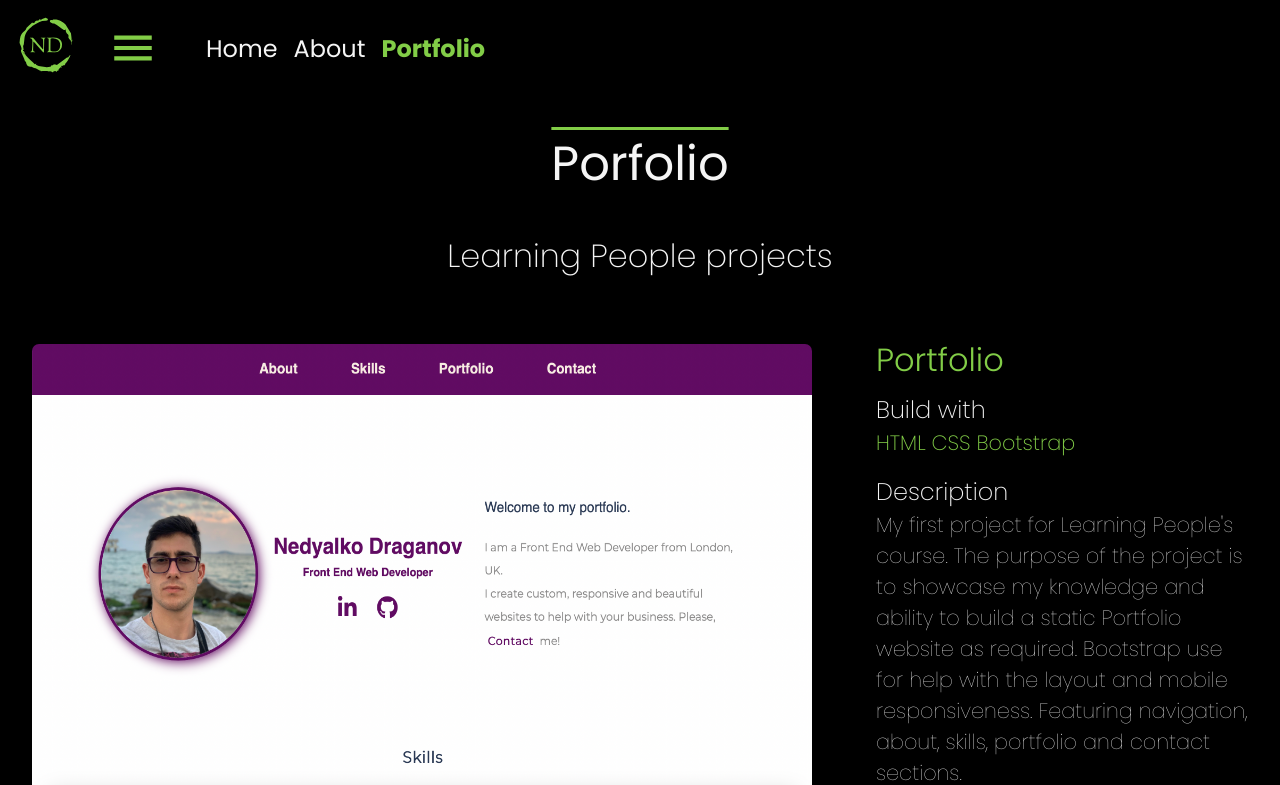
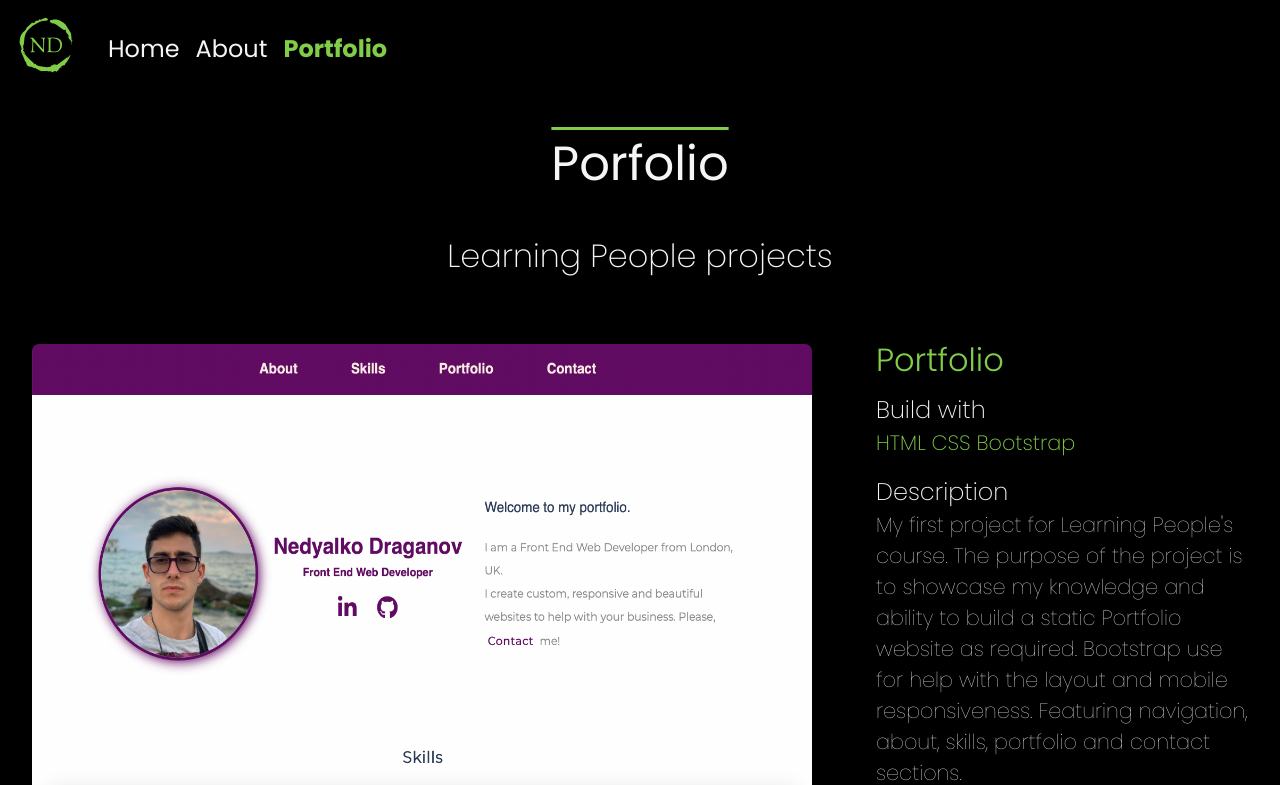
Before and after one commit to NDraganov/nedyalko-draganov, a Next.js app: page /portfolio in a window 1280 px wide. Shown: the top 785 px of the page. Built offline with nearby package versions, Linux system fonts and the light colour scheme.

Commit message:
Fix the appearance of menu icon

```diff
--- a/components/button/button.jsx
+++ b/components/button/button.jsx
@@ -2,10 +2,10 @@ import Link from "next/link";
 
 import classes from "./button.module.css";
 
-const Button = ({ href, title, text }) => {
+const Button = ({ href, title, target, text }) => {
   return (
     <div className={classes.button}>
-      <Link href={href} title={title}>
+      <Link href={href} title={title} target={target}>
         {text}
       </Link>
     </div>
--- a/components/navigation/navigation.jsx
+++ b/components/navigation/navigation.jsx
@@ -11,11 +11,7 @@ const Navigation = ({ click }) => {
   return (
     <header className={classes.header}>
       <NavigationBrand />
-      <MenuIcon
-        className={classes.menu}
-        sx={{ fontSize: 50 }}
-        onClick={click}
-      />
+      <MenuIcon sx={{ fontSize: 50 }} onClick={click} />
       <nav>
         <ul>
           <NavigationLink
--- a/components/navigation/navigation.module.css
+++ b/components/navigation/navigation.module.css
@@ -12,12 +12,10 @@
   padding: 0.5rem 1rem;
   z-index: 1;
 }
-.menu {
-  display: none;
-}
 .header svg {
   color: var(--dark-green);
   margin-right: 1rem;
+  display: none !important;
 }
 .header svg:hover {
   cursor: pointer;
@@ -28,7 +26,6 @@
   align-items: center;
   gap: 1rem;
 }
-
 .active {
   color: var(--dark-green) !important;
   font-weight: 700 !important;
@@ -44,7 +41,7 @@
   .header nav {
     display: none;
   }
-  .menu {
-    display: block;
+  .header svg {
+    display: block !important;
   }
 }
--- a/components/portfolio-page/project-item.jsx
+++ b/components/portfolio-page/project-item.jsx
@@ -1,4 +1,3 @@
-import Link from "next/link";
 import Image from "next/image";
 import Button from "../button/button";
 
@@ -24,8 +23,13 @@ const ProjectItem = (props) => {
           <h5>Description</h5>
           <p>{description}</p>
           <div className={classes.links}>
-            <Button href={lhref} title={title} text="Live site" />
-            <Button href={ghref} title={title} text="GitHub" />
+            <Button
+              href={lhref}
+              title={title}
+              target="_blank"
+              text="Live site"
+            />
+            <Button href={ghref} title={title} target="_blank" text="GitHub" />
           </div>
         </div>
       </div>
--- a/package.json
+++ b/package.json
@@ -17,6 +17,7 @@
     "next": "13.3.1",
     "react": "18.2.0",
     "react-dom": "18.2.0",
+    "sharp": "^0.32.1",
     "styled-components": "^5.3.10"
   }
 }
--- a/pages/_app.jsx
+++ b/pages/_app.jsx
@@ -1,6 +1,6 @@
 import Head from "next/head";
-import Layout from "@/components/layout/layout";
-import "@/styles/globals.css";
+import Layout from "../components/layout/layout";
+import "../styles/globals.css";
 
 export default function App({ Component, pageProps }) {
   return (
```
Also changed, not shown: 1 other file (tests, documents, lock files or other folders).
